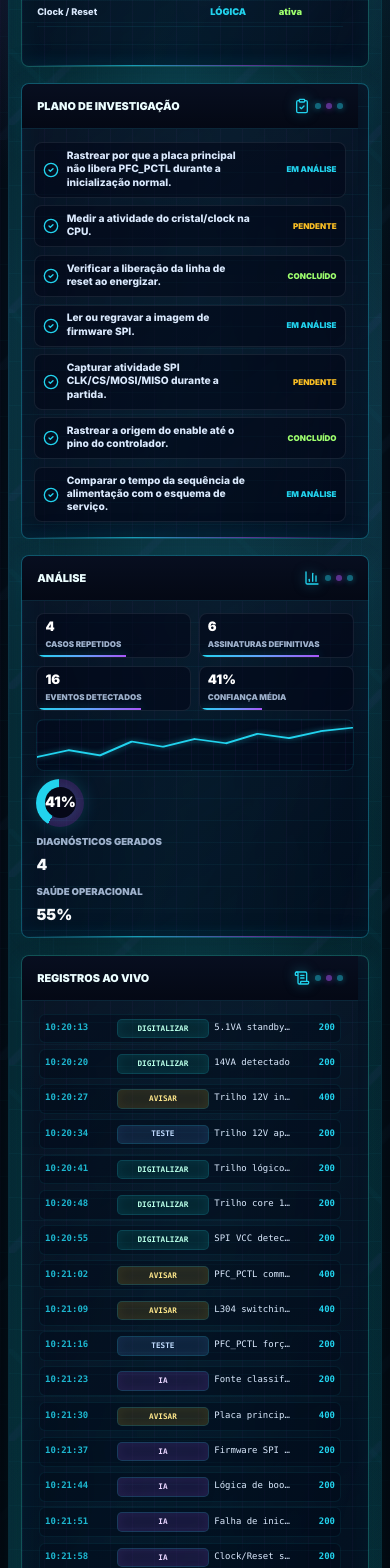
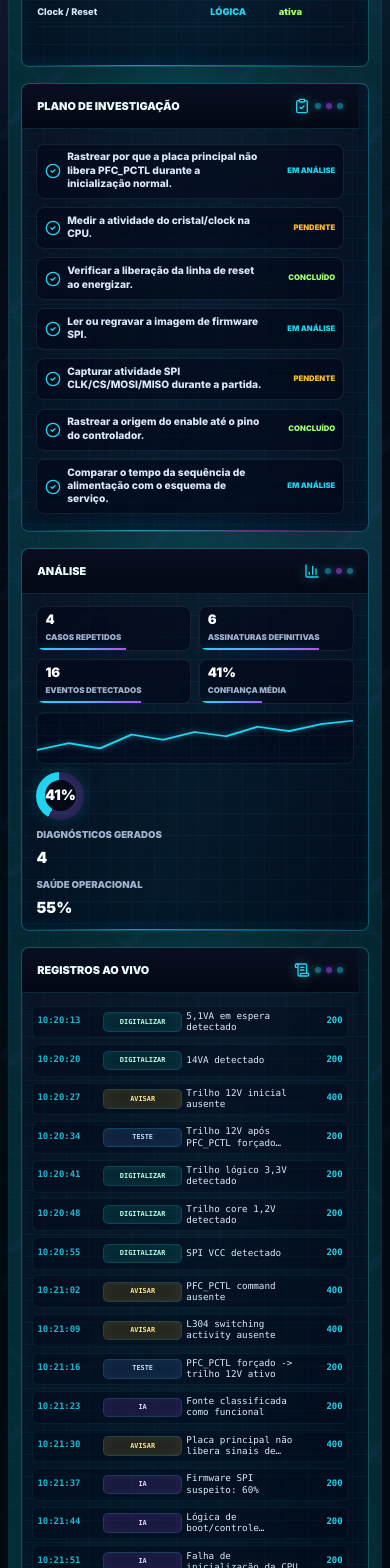
Before and after one commit to Nazireu007/nitro-scan, a React (Vite) app: page / in a window 390 px wide. Shown: the part 3080-4648 px from the top of the page. Built offline with nearby package versions, Linux system fonts and the light colour scheme.

Commit message:
Refine lower panels layout

```diff
--- a/src/components/ArchitectureHero.tsx
+++ b/src/components/ArchitectureHero.tsx
@@ -223,6 +223,9 @@ function translateLogMessage(value: string): string {
     'Clock/reset anomaly detected': 'Anomalia de clock/reset detectada',
     '3.3V rail detected': 'Trilho 3,3V detectado',
     '1.2V core rail detected': 'Trilho core 1,2V detectado',
+    '5.1VA Standby detected': '5,1VA em espera detectado',
+    '5.1VA standby detected': '5,1VA em espera detectado',
+    '14VA Input detected': 'Entrada 14VA detectada',
     'PFC command absent': 'Comando PFC ausente',
     'Firmware SPI suspected': 'Firmware SPI suspeito',
   };
@@ -234,8 +237,14 @@ function translateLogMessage(value: string): string {
 
   return value
     .replace(/Target rail voltage/g, 'Tensão do trilho alvo')
+    .replace(/target rail/g, 'trilho alvo')
     .replace(/Injected current/g, 'Corrente injetada')
     .replace(/Rail resistance/g, 'Resistência do trilho')
+    .replace(/5\.1VA Standby/g, '5,1VA em espera')
+    .replace(/5\.1VA standby/g, '5,1VA em espera')
+    .replace(/Standby/g, 'Espera')
+    .replace(/standby/g, 'espera')
+    .replace(/14VA Input/g, 'Entrada 14VA')
     .replace(/12V rail initial/g, 'Trilho 12V inicial')
     .replace(/12V rail after PFC_PCTL forced/g, 'Trilho 12V após PFC_PCTL forçado')
     .replace(/3\.3V logic rail/g, 'Trilho lógico 3,3V')
--- a/src/index.css
+++ b/src/index.css
@@ -994,7 +994,7 @@ button {
 .knowledge-panel {
   bottom: 10.6%;
   left: 1.4%;
-  width: 29%;
+  width: 28.2%;
   height: 16.2%;
   border-color: rgba(45, 212, 191, 0.34);
 }
@@ -1039,11 +1039,11 @@ button {
 }
 
 .investigation-panel {
-  left: 31.8%;
+  left: 30.3%;
   right: auto;
   bottom: 10.2%;
-  width: 33.8%;
-  height: 15.4%;
+  width: 36.2%;
+  height: 15.8%;
   border-color: rgba(34, 211, 238, 0.36);
 }
 
@@ -1051,20 +1051,20 @@ button {
   position: relative;
   z-index: 2;
   display: grid;
-  gap: 0.48rem;
-  padding: 0.9rem 1.02rem 1.08rem;
+  gap: 0.52rem;
+  padding: 1rem 1.14rem 1.16rem;
 }
 
 .investigation-list p {
   display: grid;
-  grid-template-columns: 1rem minmax(0, 1fr) 5.45rem;
-  gap: 0.66rem;
+  grid-template-columns: 1rem minmax(0, 1fr) 4.45rem;
+  gap: 0.58rem;
   align-items: center;
-  min-height: 2rem;
+  min-height: 2.12rem;
   margin: 0;
   border: 1px solid rgba(148, 163, 184, 0.13);
   border-radius: 8px;
-  padding: 0.48rem 0.68rem;
+  padding: 0.54rem 0.72rem;
   background: rgba(2, 6, 23, 0.55);
 }
 
@@ -1085,8 +1085,9 @@ button {
 
 .investigation-list strong {
   justify-self: end;
-  min-width: 4.9rem;
-  font-size: 0.56rem;
+  width: 4.45rem;
+  min-width: 0;
+  font-size: 0.54rem;
   font-weight: 950;
   line-height: 1.1;
   text-align: right;
@@ -1221,28 +1222,28 @@ button {
 }
 
 .logs-panel {
-  right: 2%;
+  right: 1.2%;
   bottom: 10.6%;
-  width: 31.2%;
+  width: 32.1%;
   height: 15.8%;
   border-color: rgba(45, 212, 191, 0.34);
 }
 
 .live-log-lines {
-  gap: 0.34rem;
-  padding-top: 0.78rem;
+  gap: 0.36rem;
+  padding: 0.78rem 0.62rem 1rem;
 }
 
 .live-log-lines p {
   display: grid;
-  grid-template-columns: 4.85rem 7.35rem minmax(0, 1fr) 2.7rem;
-  gap: 0.58rem;
+  grid-template-columns: 4.6rem 6.2rem minmax(0, 1fr) 2.05rem;
+  gap: 0.38rem;
   align-items: center;
-  min-height: 1.8rem;
+  min-height: 2.05rem;
   margin: 0;
   border: 1px solid rgba(34, 211, 238, 0.08);
   border-radius: 6px;
-  padding: 0.28rem 0.38rem;
+  padding: 0.28rem 0.34rem;
   color: #9fb2cd;
   font-size: clamp(0.58rem, 0.72vw, 0.72rem);
   background: rgba(2, 6, 23, 0.34);
@@ -1270,8 +1271,8 @@ button {
   min-height: 1.22rem;
   border: 1px solid rgba(34, 211, 238, 0.18);
   border-radius: 5px;
-  padding: 0.14rem 0.46rem;
-  font-size: clamp(0.5rem, 0.6vw, 0.62rem);
+  padding: 0.14rem 0.24rem;
+  font-size: clamp(0.46rem, 0.54vw, 0.58rem);
   font-weight: 950;
   line-height: 1;
   text-align: center;
@@ -1307,10 +1308,15 @@ button {
 }
 
 .live-log-lines code {
+  display: -webkit-box;
   overflow: hidden;
   color: #dbeafe;
+  font-size: clamp(0.58rem, 0.69vw, 0.72rem);
+  line-height: 1.2;
   text-overflow: ellipsis;
-  white-space: nowrap;
+  white-space: normal;
+  -webkit-box-orient: vertical;
+  -webkit-line-clamp: 2;
 }
 
 .live-log-lines em {
@@ -1675,30 +1681,30 @@ button {
   }
 
   .live-log-lines p {
-    grid-template-columns: 4.15rem 5.75rem minmax(0, 1fr) 2.35rem;
-    gap: 0.34rem;
-    padding: 0.26rem 0.3rem;
+    grid-template-columns: 3.85rem 4.9rem minmax(0, 1fr) 2.1rem;
+    gap: 0.28rem;
+    padding: 0.26rem 0.28rem;
     font-size: 0.56rem;
   }
 
   .investigation-list {
-    padding: 0.82rem 0.78rem 1rem;
+    padding: 0.9rem 0.86rem 1.05rem;
   }
 
   .investigation-list p {
-    grid-template-columns: 1rem minmax(0, 1fr) 4.75rem;
-    gap: 0.45rem;
+    grid-template-columns: 1rem minmax(0, 1fr) 4.05rem;
+    gap: 0.4rem;
     padding: 0.42rem 0.5rem;
   }
 
   .investigation-list strong {
-    min-width: 4.45rem;
-    font-size: 0.5rem;
+    width: 4.05rem;
+    font-size: 0.48rem;
   }
 
   .live-log-lines strong {
-    padding: 0.12rem 0.28rem;
-    font-size: 0.48rem;
+    padding: 0.12rem 0.18rem;
+    font-size: 0.43rem;
   }
 
   .live-log-lines em {
```
